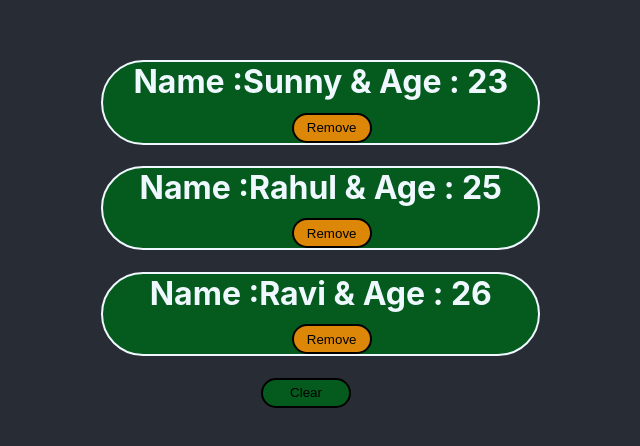
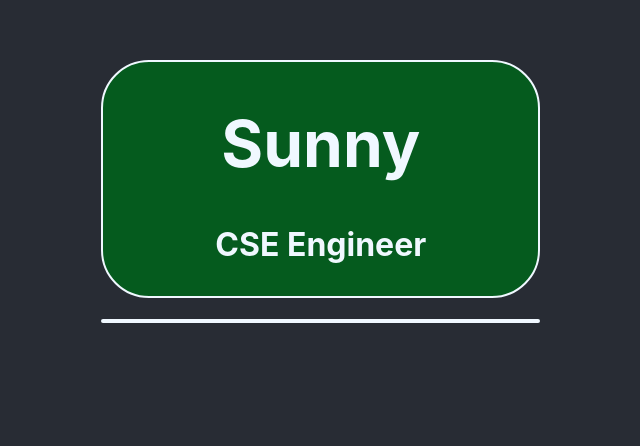
Before and after one commit to rathaur08/react-tutorial, a React (Create React App) app: page / in a window 1280 px wide. Shown: the part 196-642 px from the top of the page, without its empty margins (334-974 px from the left). Built offline with nearby package versions, Linux system fonts and the light colour scheme.

Commit message:
Short Circuit Evaluation Logical && and || Operators

```diff
--- a/src/App.js
+++ b/src/App.js
@@ -3,7 +3,8 @@ import './App.css';
 // import UseStateCondition from './components/UseStateCondition';
 // import UseStateArrat from './components/UseStateArrat';
 // import UseStateObject from './components/UseStateObject';
-import UseStateRemoveArray from './components/UseStateRemoveArray';
+// import UseStateRemoveArray from './components/UseStateRemoveArray';
+import ShowCirEval from './components/ShowCirEval';
 
 const App = () => {
   return (
@@ -18,7 +19,10 @@ const App = () => {
       {/* <UseStateObject/> */}
 
       {/* React UseState Remove array Function */}
-      <UseStateRemoveArray/>
+      {/* <UseStateRemoveArray/> */}
+
+      {/* Short Circuit Evaluation with React | Logical && and || Operators */}
+      <ShowCirEval/>
 
     </div>
   )
--- /dev/null
+++ b/src/components/ShowCirEval.js
@@ -0,0 +1,20 @@
+import React, { useState } from 'react'
+
+const ShowCirEval = () => {
+  const [demo, setDemo]= useState("");
+  return (
+    // Short Circuit Evaluation with React | Logical && and || Operators
+      <div>
+        <h1 className="h1style" > { demo ||
+          <>
+          <h1>Sunny</h1>
+          <p>CSE Engineer</p>
+          </>
+         }</h1>
+
+         <h1 className="h1style" >{ demo && "Rathaur"} </h1>
+      </div>
+  )
+}
+
+export default ShowCirEval
```
